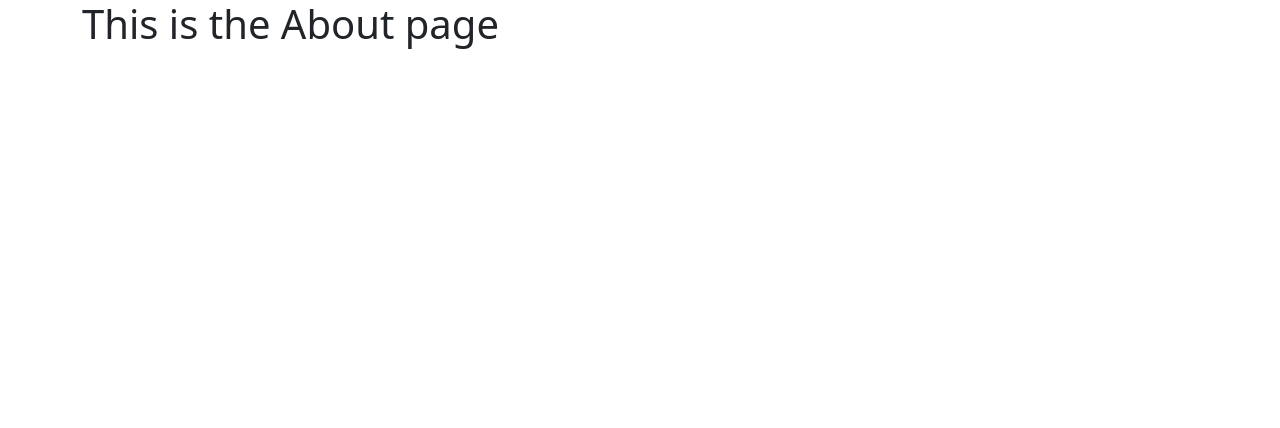
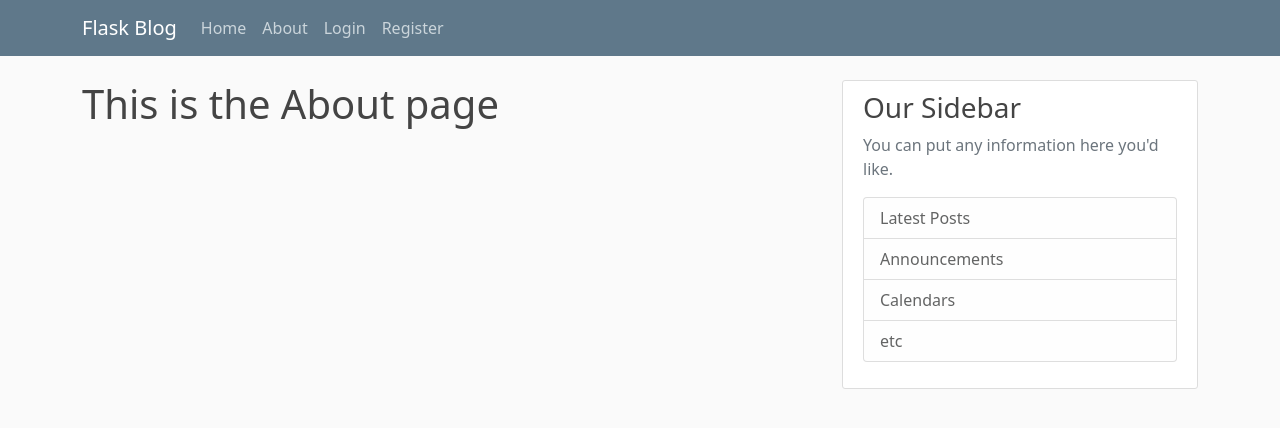
Before and after one commit to NikitaDanila/flask-tutorial, a Flask app: page /about in a window 1280 px wide. Shown: the top 428 px of the page. Run offline with Flask 2, Linux system fonts and the light colour scheme.

Commit message:
Added CSS

```diff
--- a/app.py
+++ b/app.py
@@ -1,4 +1,4 @@
-from flask import Flask, render_template
+from flask import Flask, render_template, url_for
 app = Flask(__name__)
 
 posts = [
--- /dev/null
+++ b/static/main.css
@@ -0,0 +1,80 @@
+body {
+    background: #fafafa;
+    color: #333333;
+    margin-top: 5rem;
+  }
+
+  h1, h2, h3, h4, h5, h6 {
+    color: #444444;
+  }
+
+  .bg-steel {
+    background-color: #5f788a;
+  }
+
+  .site-header .navbar-nav .nav-link {
+    color: #cbd5db;
+  }
+
+  .site-header .navbar-nav .nav-link:hover {
+    color: #ffffff;
+  }
+
+  .site-header .navbar-nav .nav-link.active {
+    font-weight: 500;
+  }
+
+  .content-section {
+    background: #ffffff;
+    padding: 10px 20px;
+    border: 1px solid #dddddd;
+    border-radius: 3px;
+    margin-bottom: 20px;
+  }
+
+  .article-title {
+    color: #444444;
+  }
+
+  a.article-title:hover {
+    color: #428bca;
+    text-decoration: none;
+  }
+
+  .article-content {
+    white-space: pre-line;
+  }
+
+  .article-img {
+    height: 65px;
+    width: 65px;
+    margin-right: 16px;
+  }
+
+  .article-metadata {
+    padding-bottom: 1px;
+    margin-bottom: 4px;
+    border-bottom: 1px solid #e3e3e3
+  }
+
+  .article-metadata a:hover {
+    color: #333;
+    text-decoration: none;
+  }
+
+  .article-svg {
+    width: 25px;
+    height: 25px;
+    vertical-align: middle;
+  }
+
+  .account-img {
+    height: 125px;
+    width: 125px;
+    margin-right: 20px;
+    margin-bottom: 16px;
+  }
+
+  .account-heading {
+    font-size: 2.5rem;
+  }
--- a/templates/layouts.html
+++ b/templates/layouts.html
@@ -1,26 +1,71 @@
 <!DOCTYPE html>
+
 <head>
     <!-- Required meta tags -->
     <meta charset="utf-8">
     <meta name="viewport" content="width=device-width, initial-scale=1">
 
     <!-- Bootstrap CSS -->
-    <link href="https://cdn.jsdelivr.net/npm/bootstrap@5.0.0-beta3/dist/css/bootstrap.min.css" rel="stylesheet" integrity="sha384-eOJMYsd53ii+scO/bJGFsiCZc+5NDVN2yr8+0RDqr0Ql0h+rP48ckxlpbzKgwra6" crossorigin="anonymous">
-    {% if title %}
-        <title>Flask-tutorial - {{ title }}</title>
+    <link href="https://cdn.jsdelivr.net/npm/bootstrap@5.0.0-beta3/dist/css/bootstrap.min.css" rel="stylesheet"
+        integrity="sha384-eOJMYsd53ii+scO/bJGFsiCZc+5NDVN2yr8+0RDqr0Ql0h+rP48ckxlpbzKgwra6" crossorigin="anonymous">
+    <link rel="stylesheet" type="text/css" href="{{ url_for('static', filename='main.css') }}">
+    {% if title %} <title>
+        Flask-tutorial - {{ title }}</title>
     {% else %}
-        <title>Flask Page</title>
+    <title>Flask Page</title>
     {% endif %}
 </head>
+
 <body>
-    <div class="container">
-        {% block content %}{% endblock %}
-    </div>
+    <header class="site-header">
+        <nav class="navbar navbar-expand-md navbar-dark bg-steel fixed-top">
+            <div class="container">
+                <a class="navbar-brand mr-4" href="/">Flask Blog</a>
+                <button class="navbar-toggler" type="button" data-toggle="collapse" data-target="#navbarToggle"
+                    aria-controls="navbarToggle" aria-expanded="false" aria-label="Toggle navigation">
+                    <span class="navbar-toggler-icon"></span>
+                </button>
+                <div class="collapse navbar-collapse" id="navbarToggle">
+                    <div class="navbar-nav mr-auto">
+                        <a class="nav-item nav-link" href="/">Home</a>
+                        <a class="nav-item nav-link" href="/about">About</a>
+                    </div>
+                    <!-- Navbar Right Side -->
+                    <div class="navbar-nav">
+                        <a class="nav-item nav-link" href="/login">Login</a>
+                        <a class="nav-item nav-link" href="/register">Register</a>
+                    </div>
+                </div>
+            </div>
+        </nav>
+    </header>
+    <main role="main" class="container">
+        <div class="row">
+            <div class="col-md-8">
+                {% block content %}{% endblock %}
+            </div>
+            <div class="col-md-4">
+                <div class="content-section">
+                    <h3>Our Sidebar</h3>
+                    <p class='text-muted'>You can put any information here you'd like.
+                    <ul class="list-group">
+                        <li class="list-group-item list-group-item-light">Latest Posts</li>
+                        <li class="list-group-item list-group-item-light">Announcements</li>
+                        <li class="list-group-item list-group-item-light">Calendars</li>
+                        <li class="list-group-item list-group-item-light">etc</li>
+                    </ul>
+                    </p>
+                </div>
+            </div>
+        </div>
+    </main>
 
     <!-- Optional JavaScript; choose one of the two! -->
 
     <!-- Option 1: Bootstrap Bundle with Popper -->
-    <script src="https://cdn.jsdelivr.net/npm/bootstrap@5.0.0-beta3/dist/js/bootstrap.bundle.min.js" integrity="sha384-JEW9xMcG8R+pH31jmWH6WWP0WintQrMb4s7ZOdauHnUtxwoG2vI5DkLtS3qm9Ekf" crossorigin="anonymous"></script>
+    <script src="https://cdn.jsdelivr.net/npm/bootstrap@5.0.0-beta3/dist/js/bootstrap.bundle.min.js"
+        integrity="sha384-JEW9xMcG8R+pH31jmWH6WWP0WintQrMb4s7ZOdauHnUtxwoG2vI5DkLtS3qm9Ekf"
+        crossorigin="anonymous"></script>
 
     <!-- Option 2: Separate Popper and Bootstrap JS -->
     <!--
@@ -28,4 +73,5 @@
     <script src="https://cdn.jsdelivr.net/npm/bootstrap@5.0.0-beta3/dist/js/bootstrap.min.js" integrity="sha384-j0CNLUeiqtyaRmlzUHCPZ+Gy5fQu0dQ6eZ/xAww941Ai1SxSY+0EQqNXNE6DZiVc" crossorigin="anonymous"></script>
     -->
 </body>
+
 </html>
```
Also changed, not shown: templates/home.html (+13 -6 lines).
